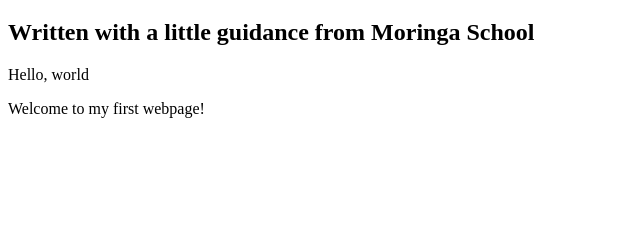
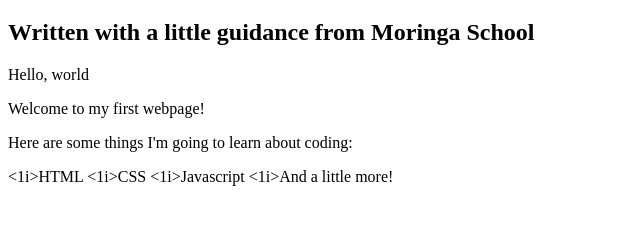
Before and after one commit to DannyTH/my-first-webpage, a plain HTML site: page my-first-webpage.html in a window 1280 px wide. Shown: the part 61-286 px from the top of the page, without its empty margins (0-640 px from the left). Drawn offline with Linux system fonts and the light colour scheme.

Commit message:
Add changes made

```diff
--- a/my-first-webpage.html
+++ b/my-first-webpage.html
@@ -9,5 +9,13 @@
 
     <p>Hello, world</P>
     <p>Welcome to my first webpage!</p>
+
+    <p>Here are some things I'm going to learn about coding:</p>
+    <u1>
+      <1i>HTML</1i>
+      <1i>CSS</1i>
+      <1i>Javascript</1i>
+      <1i>And a little more!</1i>
+    </u1>
   </body>
 </html>
```
